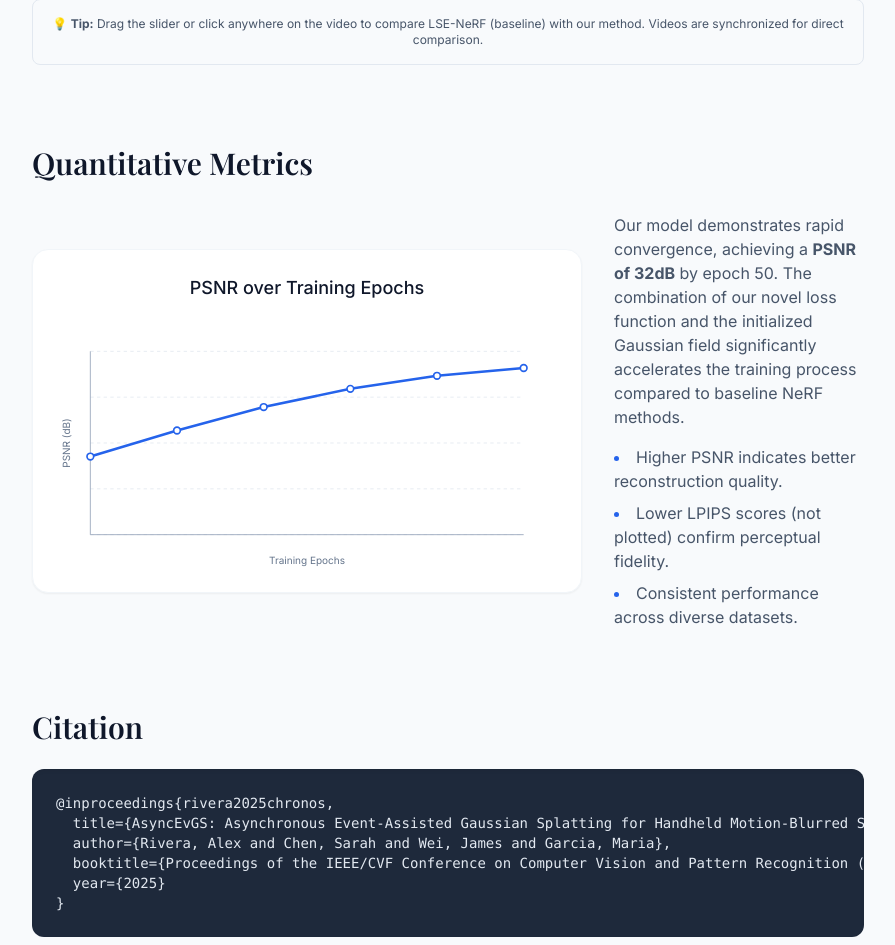
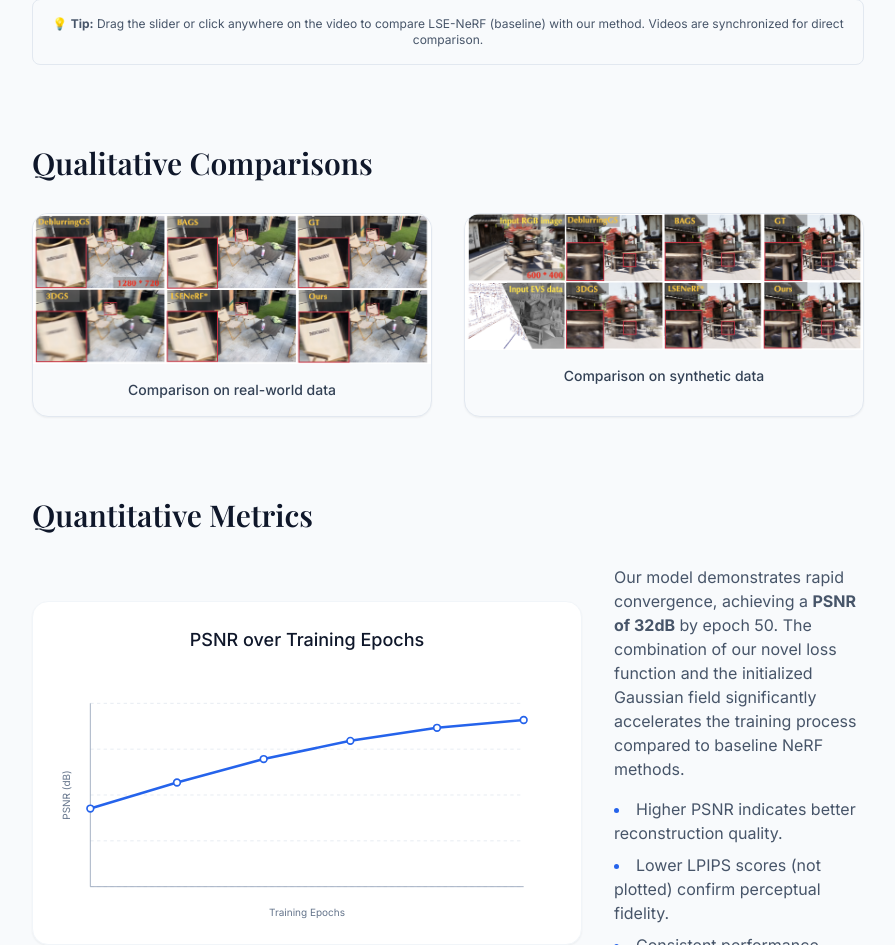
Before and after one commit to OpenImagingLab/AsyncEvGS, a React (Vite) app: page / in a window 1280 px wide. Shown: the part 3330-4275 px from the top of the page, without its empty margins (192-1087 px from the left). Built offline with nearby package versions, Linux system fonts and the light colour scheme.

Commit message:
feat: add qualitative comparison images
- Add real-world patio comparison image
- Add synthetic trolley comparison image
- Display images side-by-side in grid layout
- Include descriptive captions for each comparison

```diff
--- a/src/App.tsx
+++ b/src/App.tsx
@@ -6,6 +6,10 @@ import rehypeKatex from 'rehype-katex';
 import 'katex/dist/katex.min.css';
 import { RESEARCH_DATA } from './constants';
 import type { MetricPoint, ComparisonItem, ChatMessage } from './types';
+
+// Import comparison images
+import realWorldPatio from './assets/real-world-patio.png';
+import syntheticTrollet from './assets/synthetic-trollet.png';
 
 // Icons
 const Icons = {
@@ -549,6 +553,36 @@ function App() {
           <InteractiveResults comparisons={comparisons} />
         </section>
 
+        {/* Qualitative Comparisons */}
+        <section className="mb-20">
+          <h2 className="font-serif text-3xl font-semibold mb-8 text-slate-900">Qualitative Comparisons</h2>
+          <div className="grid grid-cols-1 md:grid-cols-2 gap-8">
+            {/* Real-world comparison */}
+            <div className="bg-slate-50 rounded-2xl overflow-hidden border border-slate-200 shadow-sm">
+              <img
+                src={realWorldPatio}
+                alt="Comparison on real-world data"
+                className="w-full h-auto"
+              />
+              <div className="p-4 text-center">
+                <p className="text-sm font-medium text-slate-700">Comparison on real-world data</p>
+              </div>
+            </div>
+
+            {/* Synthetic comparison */}
+            <div className="bg-slate-50 rounded-2xl overflow-hidden border border-slate-200 shadow-sm">
+              <img
+                src={syntheticTrollet}
+                alt="Comparison on synthetic data"
+                className="w-full h-auto"
+              />
+              <div className="p-4 text-center">
+                <p className="text-sm font-medium text-slate-700">Comparison on synthetic data</p>
+              </div>
+            </div>
+          </div>
+        </section>
+
         {/* Metrics */}
         <section className="mb-20">
           <h2 className="font-serif text-3xl font-semibold mb-8 text-slate-900">Quantitative Metrics</h2>
```
Also changed, not shown: src/assets/real-world-patio.png (added), src/assets/synthetic-trollet.png (added).
